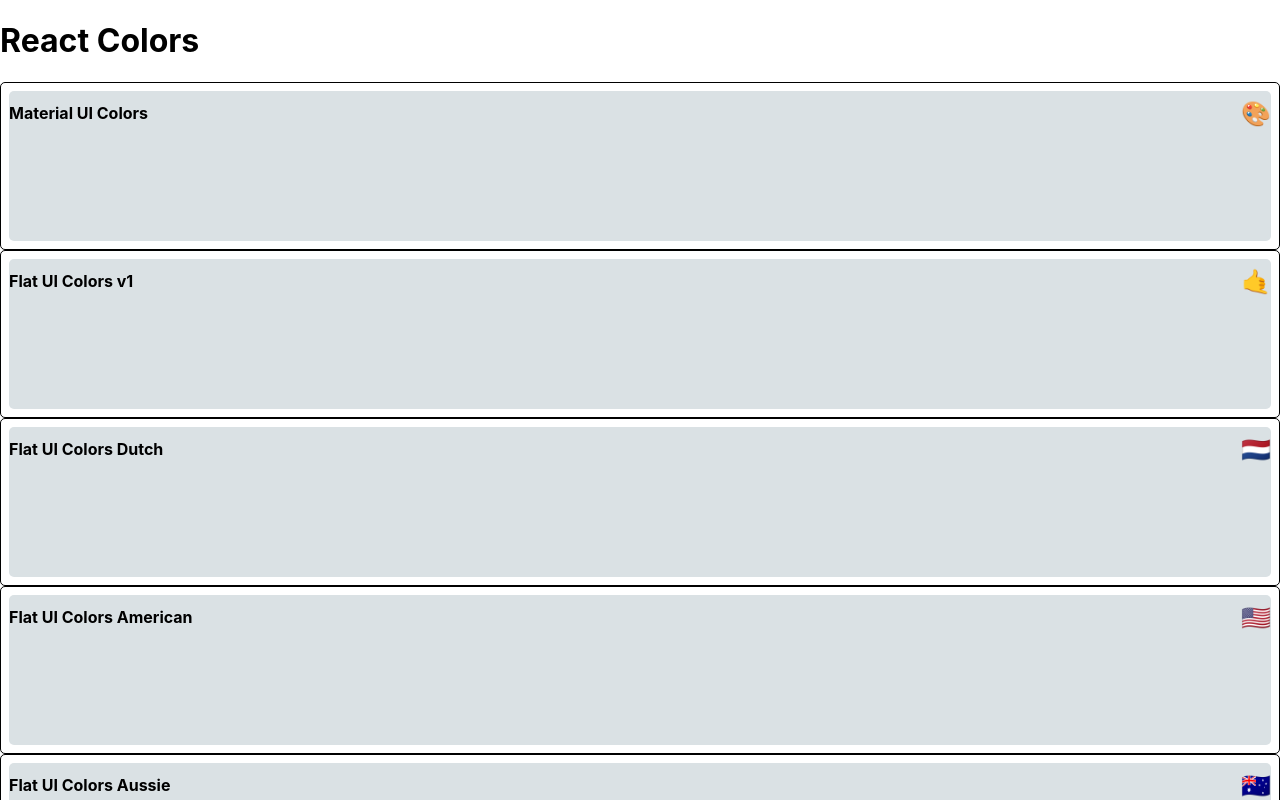
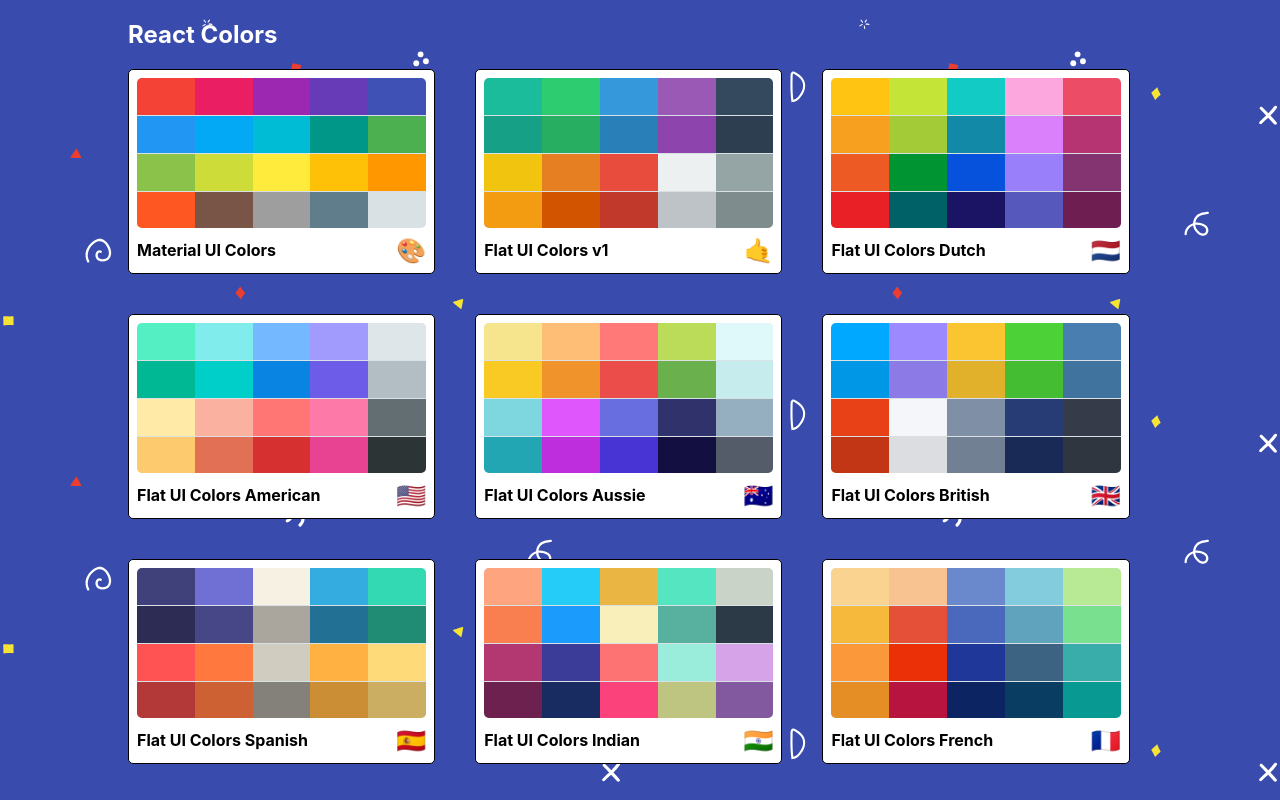
Before and after one commit to Sherelint/ColorBox, a React (Vite) app: page / in a window 1280 px wide. Shown: the top 800 px of the page. Built offline with nearby package versions, Linux system fonts and the light colour scheme.

Commit message:
styling miniPalette

```diff
--- a/src/components/MiniPalette.jsx
+++ b/src/components/MiniPalette.jsx
@@ -1,17 +1,24 @@
 import React from "react";
 import { withStyles } from "@mui/styles";
 import styles from "../styles/MiniPaletteStyles";
-
+import { Link } from "react-router-dom";
 function MiniPalette(props) {
-  const { classes, paletteName, emoji } = props;
+  const { classes, paletteName, emoji, colors } = props;
   return (
     <div className={classes.root}>
       <div className={classes.colors}>
-        <h5 className={classes.title}>
-          {paletteName}
-          <span className={classes.emoji}>{emoji}</span>
-        </h5>
+        {colors.map((color) => (
+          <div
+            key={color.name}
+            className={classes.miniColor}
+            style={{ backgroundColor: color.color }}
+          ></div>
+        ))}
       </div>
+      <h5 className={classes.title}>
+        {paletteName}
+        <span className={classes.emoji}>{emoji}</span>
+      </h5>
     </div>
   );
 }
--- a/src/components/PaletteList.jsx
+++ b/src/components/PaletteList.jsx
@@ -1,14 +1,23 @@
 import React from "react";
 import { Link } from "react-router-dom";
 import MiniPalette from "./MiniPalette";
-export default function PaletteList(props) {
-  const { palettes } = props;
+import { withStyles } from "@mui/styles";
+import styles from "../styles/PaletteListStyles";
+function PaletteList(props) {
+  const { palettes, classes } = props;
   return (
-    <div>
-      <h1>React Colors</h1>
-      {palettes.map((palette) => (
-        <MiniPalette {...palette} key={palette.id} />
-      ))}
+    <div className={classes.root}>
+      <div className={classes.container}>
+        <nav className={classes.nav}>
+          <h1>React Colors</h1>
+        </nav>
+        <div className={classes.palettes}>
+          {palettes.map((palette) => (
+            <MiniPalette {...palette} key={palette.id} />
+          ))}
+        </div>
+      </div>
     </div>
   );
 }
+export default withStyles(styles)(PaletteList);
```
